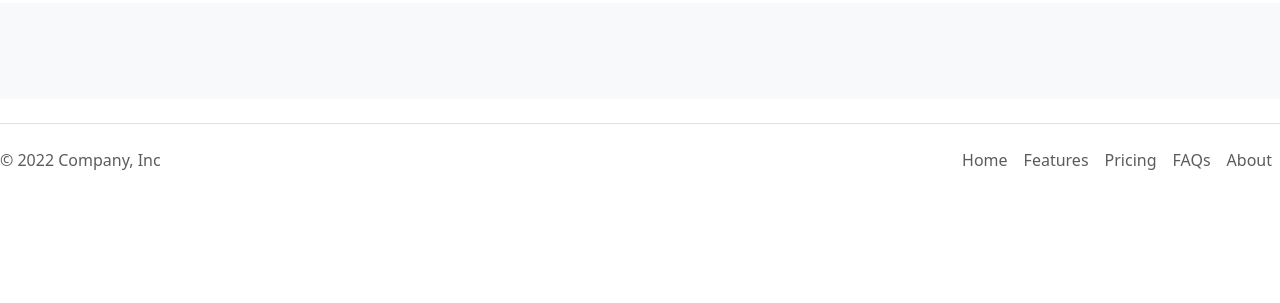
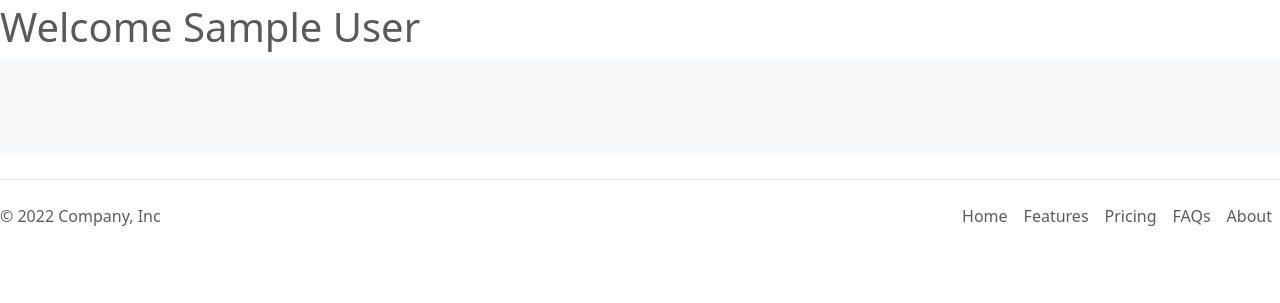
Before and after one commit to pouya-mhb/routino, a Django app: page /myProgress in a window 1280 px wide. Shown: the part 117-420 px from the top of the page. Run offline with Django 3.2, Linux system fonts and the light colour scheme; the visitor is signed in with stand-in values (Sample User, id 1); some libraries are stand-ins or nearby versions.

Commit message:
Update MyProgress.html

```diff
--- a/routino/mvp/Templates/MyProgress.html
+++ b/routino/mvp/Templates/MyProgress.html
@@ -2,19 +2,10 @@
 {% load bootstrap5 %}
 {% block content %}
 
-<!-- <section class="py-5 text-center container">
-    <div class="row py-lg-5">
-        <div class="col-lg-6 col-md-8 mx-auto">
-            <h1 class="fw-light">Album example</h1>
-            <p class="lead text-muted">Something short and leading about the collection below—its contents, the creator,
-                etc. Make it short and sweet, but not too short so folks don’t simply skip over it entirely.</p>
-            <p>
-                <a href="#" class="btn btn-primary my-2">Main call to action</a>
-                <a href="#" class="btn btn-secondary my-2">Secondary action</a>
-            </p>
-        </div>
-    </div>
-</section> -->
+<h1>
+    Welcome {{ user_fullname }}
+</h1>
+
 
 <style>
     .bd-placeholder-img {
```
